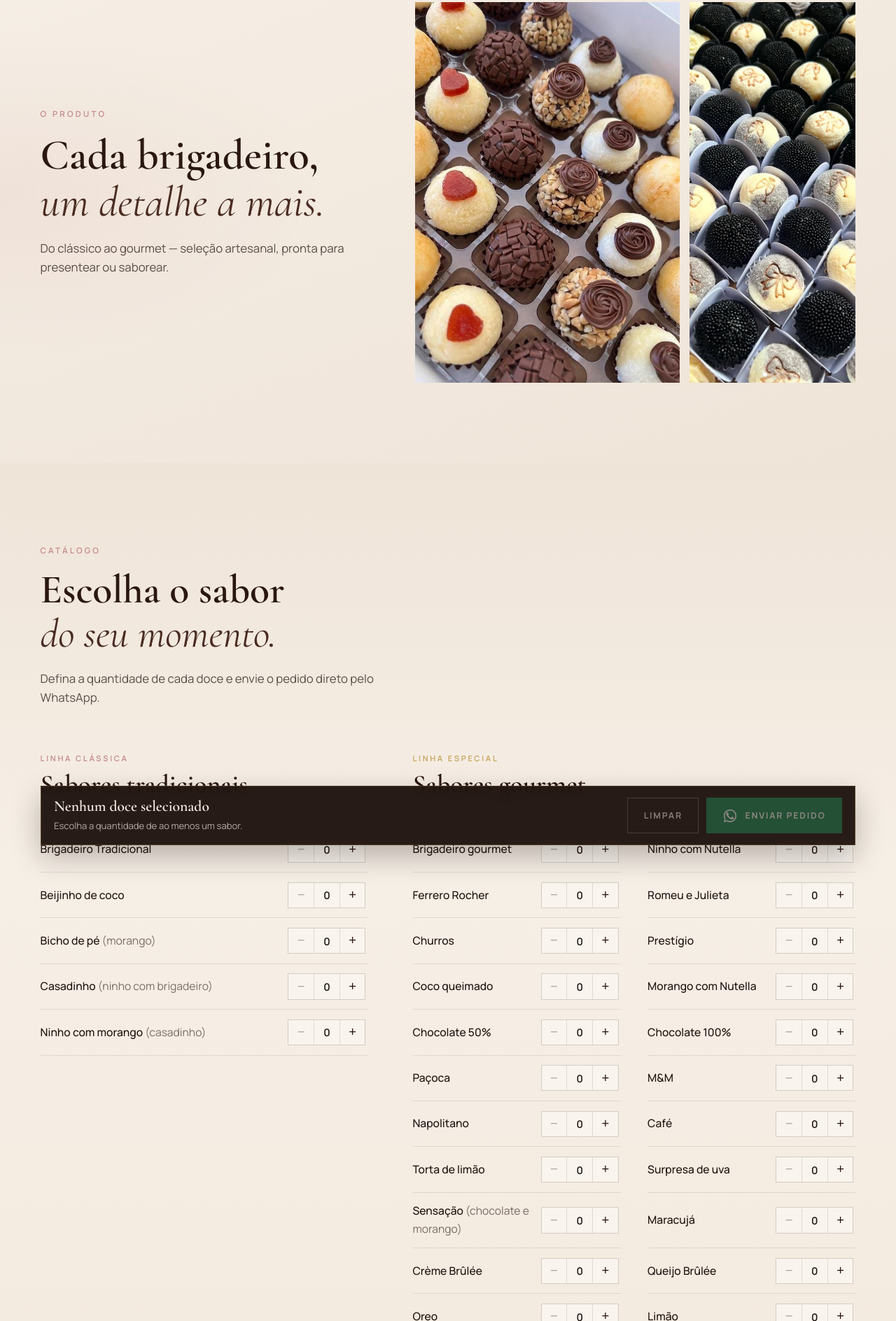
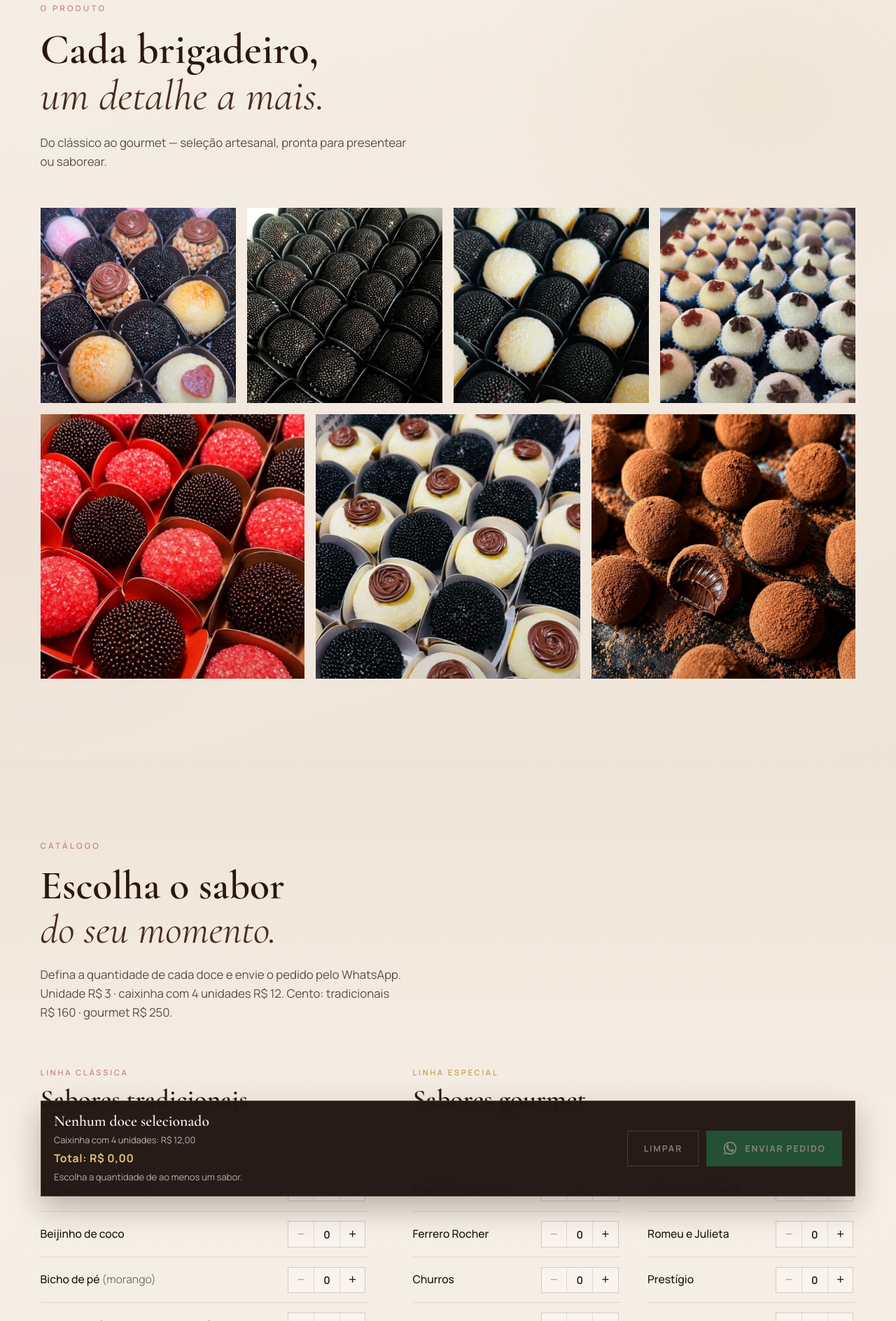
Before and after one commit to Davi-silv/Brigadeirice, a plain HTML site: page index.html in a window 1280 px wide. Shown: the part 912-2800 px from the top of the page at 70% size. Drawn offline with nearby package versions, Linux system fonts and the light colour scheme.

Commit message:
Refine sabores gallery and clarify catalog pricing.
Showcase new flavor photos in a responsive grid and surface unit, box, and cento prices in the order flow and WhatsApp message.

```diff
--- a/index.html
+++ b/index.html
@@ -53,13 +53,35 @@
         <h2>Cada brigadeiro,<br /><em>um detalhe a mais.</em></h2>
         <p class="section-copy">Do clássico ao gourmet — seleção artesanal, pronta para presentear ou saborear.</p>
       </div>
-      <div class="sabores__gallery" data-reveal>
-        <figure class="sabores__hero">
-          <img src="imagem/sabores.png" alt="Caixa com variedade de brigadeiros gourmet Brigadeirice" />
+
+      <div class="sabores__showcase" data-reveal>
+        <figure class="sabores__feature" style="--i:0">
+          <img src="imagem/sabores-variados.png" alt="Seleção variada de brigadeiros gourmet" loading="lazy" />
         </figure>
-        <figure class="sabores__side">
-          <img src="imagem/brigadeiro-2.png" alt="Close de brigadeiros tradicionais e brancos decorados" />
-        </figure>
+
+        <div class="sabores__stack">
+          <figure class="sabores__shot" style="--i:1">
+            <img src="imagem/sabores-tradicional.png" alt="Caixa de brigadeiros tradicionais com granulado" loading="lazy" />
+          </figure>
+          <figure class="sabores__shot" style="--i:2">
+            <img src="imagem/sabores-beijinho.png" alt="Brigadeiro tradicional e beijinho de coco" loading="lazy" />
+          </figure>
+        </div>
+
+        <div class="sabores__band">
+          <figure class="sabores__shot" style="--i:3">
+            <img src="imagem/sabores-romeu.png" alt="Docinhos Romeu e Julieta e Ninho" loading="lazy" />
+          </figure>
+          <figure class="sabores__shot" style="--i:4">
+            <img src="imagem/sabores-morango.png" alt="Brigadeiros de chocolate e bicho de pé" loading="lazy" />
+          </figure>
+          <figure class="sabores__shot" style="--i:5">
+            <img src="imagem/sabores-mix.png" alt="Mix de brigadeiros tradicionais e gourmet" loading="lazy" />
+          </figure>
+          <figure class="sabores__shot" style="--i:6">
+            <img src="imagem/sabores-trufa.png" alt="Trufas de chocolate com cacau" loading="lazy" />
+          </figure>
+        </div>
       </div>
     </section>
 
@@ -67,7 +89,7 @@
       <div class="catalogo__intro" data-reveal>
         <p class="section-label">Catálogo</p>
         <h2>Escolha o sabor<br /><em>do seu momento.</em></h2>
-        <p class="section-copy">Defina a quantidade de cada doce e envie o pedido direto pelo WhatsApp.</p>
+        <p class="section-copy">Defina a quantidade de cada doce e envie o pedido pelo WhatsApp. Unidade R$&nbsp;3 · caixinha com 4 unidades R$&nbsp;12. Cento: tradicionais R$&nbsp;160 · gourmet R$&nbsp;250.</p>
       </div>
 
       <form class="catalogo__form" id="pedido-form" data-reveal>
@@ -76,6 +98,7 @@
             <legend class="catalogo__head">
               <span class="catalogo__eyebrow">Linha clássica</span>
               <span class="catalogo__title">Sabores tradicionais</span>
+              <span class="catalogo__price">R$ 160 <small>o cento</small></span>
             </legend>
             <div class="catalogo__list">
               <div class="flavor" data-linha="tradicional">
@@ -190,6 +213,7 @@
             <legend class="catalogo__head">
               <span class="catalogo__eyebrow">Linha especial</span>
               <span class="catalogo__title">Sabores gourmet</span>
+              <span class="catalogo__price">R$ 250 <small>o cento</small></span>
             </legend>
             <div class="catalogo__list">
               <div class="flavor" data-linha="gourmet">
@@ -682,6 +706,8 @@
         <div class="catalogo__bar" id="pedido-bar">
           <div class="catalogo__bar-copy">
             <p class="catalogo__count" id="pedido-count">Nenhum doce selecionado</p>
+            <p class="catalogo__pack" id="pedido-pack">Caixinha com 4 unidades: R$ 12</p>
+            <p class="catalogo__total" id="pedido-total">Total: R$ 0,00</p>
             <p class="catalogo__hint" id="pedido-hint">Escolha a quantidade de ao menos um sabor.</p>
           </div>
           <div class="catalogo__bar-actions">
--- a/script.js
+++ b/script.js
@@ -1,5 +1,12 @@
 const WHATSAPP_NUMBER = "5522999315667";
 const MAX_QTY = 99;
+const UNIT_PRICE = 3;
+const BOX_SIZE = 4;
+const BOX_PRICE = 12;
+const PRICE_CENTO = {
+  tradicional: 160,
+  gourmet: 250,
+};
 
 const header = document.querySelector(".site-header");
 const toggle = document.querySelector(".nav-toggle");
@@ -71,6 +78,8 @@ if ("IntersectionObserver" in window) {
 
 const orderForm = document.querySelector("#pedido-form");
 const orderCount = document.querySelector("#pedido-count");
+const orderPack = document.querySelector("#pedido-pack");
+const orderTotal = document.querySelector("#pedido-total");
 const orderHint = document.querySelector("#pedido-hint");
 const orderBar = document.querySelector("#pedido-bar");
 const orderClear = document.querySelector("#pedido-limpar");
@@ -82,6 +91,12 @@ const clampQty = (value) => {
   if (Number.isNaN(number) || number < 0) return 0;
   return Math.min(MAX_QTY, number);
 };
+
+const formatMoney = (value) =>
+  value.toLocaleString("pt-BR", {
+    style: "currency",
+    currency: "BRL",
+  });
 
 const setQty = (input, value) => {
   const qty = clampQty(value);
@@ -108,7 +123,12 @@ const getSelectedFlavors = () => {
     const qty = clampQty(input.value);
     if (!qty) return;
 
-    const item = { name: input.dataset.name || input.value, qty };
+    const item = {
+      name: input.dataset.name || input.value,
+      qty,
+      total: qty * UNIT_PRICE,
+    };
+
     units += qty;
     kinds += 1;
 
@@ -119,31 +139,74 @@ const getSelectedFlavors = () => {
     }
   });
 
-  return { tradicionais, gourmet, units, kinds, total: units };
+  const boxes = Math.floor(units / BOX_SIZE);
+  const loose = units % BOX_SIZE;
+  const amount = units * UNIT_PRICE;
+
+  return {
+    tradicionais,
+    gourmet,
+    units,
+    kinds,
+    boxes,
+    loose,
+    total: units,
+    amount,
+  };
 };
 
 const formatItem = ({ name, qty }) => `${qty}x ${name}`;
 
-const buildWhatsAppMessage = ({ tradicionais, gourmet, total }) => {
+const formatPackSummary = ({ units, boxes, loose }) => {
+  if (!units) {
+    return `Caixinha com ${BOX_SIZE} unidades: ${formatMoney(BOX_PRICE)}`;
+  }
+
+  const parts = [];
+  if (boxes) {
+    parts.push(
+      boxes === 1
+        ? `1 caixinha (${BOX_SIZE} un.)`
+        : `${boxes} caixinhas (${boxes * BOX_SIZE} un.)`
+    );
+  }
+  if (loose) {
+    parts.push(loose === 1 ? "1 unidade avulsa" : `${loose} unidades avulsas`);
+  }
+
+  return parts.join(" + ");
+};
+
+const buildWhatsAppMessage = (selection) => {
+  const { tradicionais, gourmet, total, amount, boxes, loose } = selection;
+
   if (!total) {
     return "Olá! Gostaria de fazer um pedido na Brigadeirice.";
   }
 
-  const lines = ["Olá! Gostaria de fazer um pedido na Brigadeirice:", ""];
+  const lines = [
+    "Olá! Gostaria de fazer um pedido na Brigadeirice:",
+    "",
+    `*Tabela:* unidade ${formatMoney(UNIT_PRICE)} · caixinha com ${BOX_SIZE} = ${formatMoney(BOX_PRICE)}`,
+    `*Cento:* tradicionais R$ ${PRICE_CENTO.tradicional} · gourmet R$ ${PRICE_CENTO.gourmet}`,
+    "",
+  ];
 
   if (tradicionais.length) {
-    lines.push("*Sabores tradicionais:*");
+    lines.push(`*Sabores tradicionais* (cento R$ ${PRICE_CENTO.tradicional}):`);
     tradicionais.forEach((item) => lines.push(`- ${formatItem(item)}`));
     lines.push("");
   }
 
   if (gourmet.length) {
-    lines.push("*Sabores gourmet:*");
+    lines.push(`*Sabores gourmet* (cento R$ ${PRICE_CENTO.gourmet}):`);
     gourmet.forEach((item) => lines.push(`- ${formatItem(item)}`));
     lines.push("");
   }
 
   lines.push(`*Total de doces:* ${total}`);
+  lines.push(`*Montagem:* ${formatPackSummary({ units: total, boxes, loose })}`);
+  lines.push(`*Valor total:* ${formatMoney(amount)}`);
   lines.push("");
   lines.push("Aguardo o retorno para finalizar o pedido. 🙂");
   return lines.join("\n");
@@ -156,7 +219,7 @@ const buildWhatsAppUrl = (selection) => {
 
 const updateOrderUI = () => {
   const selection = getSelectedFlavors();
-  const { units, kinds } = selection;
+  const { units, kinds, amount, boxes, loose } = selection;
   const ready = units > 0;
 
   flavorInputs.forEach((input) => setQty(input, input.value));
@@ -173,9 +236,19 @@ const updateOrderUI = () => {
     }
   }
 
+  if (orderPack) {
+    orderPack.textContent = formatPackSummary({ units, boxes, loose });
+  }
+
+  if (orderTotal) {
+    orderTotal.textContent = ready
+      ? `Total: ${formatMoney(amount)}`
+      : `Total: ${formatMoney(0)}`;
+  }
+
   if (orderHint) {
     orderHint.textContent = ready
-      ? "Pronto! Envie o pedido pelo WhatsApp."
+      ? `Unidade ${formatMoney(UNIT_PRICE)} · caixinha ${formatMoney(BOX_PRICE)} · cento trad. R$ ${PRICE_CENTO.tradicional} · gourmet R$ ${PRICE_CENTO.gourmet}`
       : "Escolha a quantidade de ao menos um sabor.";
   }
 
--- a/styles.css
+++ b/styles.css
@@ -351,17 +351,17 @@ ul {
 /* Sabores */
 .sabores {
   display: grid;
-  grid-template-columns: minmax(0, 0.9fr) minmax(0, 1.2fr);
-  gap: clamp(1.5rem, 5vw, 4rem);
-  align-items: center;
+  gap: clamp(2rem, 5vw, 3.25rem);
   padding: var(--section-y) var(--page-x);
   background:
-    radial-gradient(ellipse 60% 50% at 0% 50%, color-mix(in srgb, var(--rose) 10%, transparent), transparent 60%),
-    linear-gradient(160deg, var(--cream) 0%, #efe4d8 100%);
+    radial-gradient(ellipse 55% 45% at 85% 20%, color-mix(in srgb, var(--gold) 8%, transparent), transparent 55%),
+    radial-gradient(ellipse 60% 50% at 0% 70%, color-mix(in srgb, var(--rose) 10%, transparent), transparent 60%),
+    linear-gradient(165deg, var(--cream) 0%, #efe4d8 100%);
 }
 
 .sabores__intro {
   min-width: 0;
+  max-width: 38rem;
 }
 
 .sabores__intro h2 {
@@ -379,39 +379,108 @@ ul {
   color: var(--chocolate-soft);
 }
 
-.sabores__gallery {
+.sabores__showcase {
   display: grid;
-  grid-template-columns: minmax(0, 1.35fr) minmax(0, 0.85fr);
-  gap: 0.85rem;
-  align-items: stretch;
-  min-height: clamp(18rem, 48vw, 34rem);
+  grid-template-columns: repeat(12, minmax(0, 1fr));
+  gap: clamp(0.65rem, 1.4vw, 1rem);
   min-width: 0;
 }
 
-.sabores__hero,
-.sabores__side {
+.sabores__feature,
+.sabores__shot {
   margin: 0;
   overflow: hidden;
   position: relative;
   min-width: 0;
   min-height: 0;
+  grid-column: span 3;
+  aspect-ratio: 1 / 1;
+  opacity: 0;
+  transform: translateY(24px);
 }
 
-.sabores__hero img,
-.sabores__side img {
+.sabores__stack,
+.sabores__band {
+  display: contents;
+}
+
+/* Primeira fileira: 4 iguais | Segunda fileira: 3 iguais */
+.sabores__band .sabores__shot:nth-child(n + 2) {
+  grid-column: span 4;
+}
+
+.sabores__showcase.is-visible .sabores__feature,
+.sabores__showcase.is-visible .sabores__shot {
+  animation: sabor-rise 0.95s var(--ease) both;
+  animation-delay: calc(var(--i, 0) * 85ms);
+}
+
+.sabores__feature::after,
+.sabores__shot::after {
+  content: "";
+  position: absolute;
+  inset: 0;
+  pointer-events: none;
+  background:
+    linear-gradient(
+      180deg,
+      transparent 55%,
+      color-mix(in srgb, var(--chocolate-deep) 18%, transparent) 100%
+    );
+  opacity: 0.55;
+  transition: opacity 0.5s ease;
+}
+
+.sabores__feature:hover::after,
+.sabores__shot:hover::after {
+  opacity: 0.25;
+}
+
+.sabores__feature img,
+.sabores__shot img {
   width: 100%;
   height: 100%;
   object-fit: cover;
-  transition: transform 1.2s var(--ease);
+  object-position: center;
+  transform: scale(1.03);
+  transition: transform 1.35s var(--ease);
+  will-change: transform;
 }
 
-.sabores__hero:hover img,
-.sabores__side:hover img {
-  transform: scale(1.04);
+.sabores__feature:nth-child(1) img {
+  object-position: center 40%;
 }
 
-.sabores__side {
-  min-height: 100%;
+.sabores__stack .sabores__shot:first-child img {
+  object-position: center 35%;
+}
+
+.sabores__stack .sabores__shot:last-child img {
+  object-position: center 45%;
+}
+
+.sabores__band .sabores__shot:nth-child(1) img {
+  object-position: center 30%;
+}
+
+.sabores__band .sabores__shot:nth-child(4) img {
+  object-position: center 55%;
+}
+
+.sabores__feature:hover img,
+.sabores__shot:hover img {
+  transform: scale(1.07);
+}
+
+@keyframes sabor-rise {
+  from {
+    opacity: 0;
+    transform: translateY(24px);
+  }
+  to {
+    opacity: 1;
+    transform: none;
+  }
 }
 
 .btn--ghost-dark {
@@ -504,7 +573,31 @@ ul {
   line-height: 1.15;
 }
 
+.catalogo__price {
+  display: inline-flex;
+  align-items: baseline;
+  gap: 0.35rem;
+  margin-top: 0.65rem;
+  font-family: var(--font-body);
+  font-size: 0.95rem;
+  font-weight: 700;
+  letter-spacing: 0.04em;
+  color: var(--rose);
+}
+
+.catalogo__price small {
+  font-size: 0.72rem;
+  font-weight: 600;
+  letter-spacing: 0.16em;
+  text-transform: uppercase;
+  color: color-mix(in srgb, var(--chocolate) 55%, transparent);
+}
+
 .catalogo__group--gourmet .catalogo__eyebrow {
+  color: var(--gold);
+}
+
+.catalogo__group--gourmet .catalogo__price {
   color: var(--gold);
 }
 
@@ -643,6 +736,20 @@ ul {
   font-size: clamp(1.15rem, 2.4vw, 1.35rem);
   font-weight: 600;
   line-height: 1.2;
+}
+
+.catalogo__total {
+  margin-top: 0.2rem;
+  font-size: 0.98rem;
+  font-weight: 700;
+  letter-spacing: 0.04em;
+  color: var(--gold-bright);
+}
+
+.catalogo__pack {
+  margin-top: 0.2rem;
+  font-size: 0.8rem;
+  color: color-mix(in srgb, var(--cream) 72%, transparent);
 }
 
 .catalogo__hint {
@@ -905,7 +1012,9 @@ ul {
   .hero__img,
   .hero__content,
   .hero__scroll span,
-  [data-reveal] {
+  [data-reveal],
+  .sabores__feature,
+  .sabores__shot {
     animation: none !important;
     transition: none !important;
     opacity: 1 !important;
@@ -949,11 +1058,17 @@ ul {
     order: -1;
   }
 
-  .sabores__gallery {
-    min-height: 0;
-    height: clamp(16rem, 48vw, 26rem);
-    grid-template-columns: minmax(0, 1.25fr) minmax(0, 0.85fr);
-    order: -1;
+  .sabores__showcase {
+    grid-template-columns: repeat(12, minmax(0, 1fr));
+  }
+
+  .sabores__feature,
+  .sabores__shot {
+    grid-column: span 3;
+  }
+
+  .sabores__band .sabores__shot:nth-child(n + 2) {
+    grid-column: span 4;
   }
 
   .essencia__list h2,
@@ -1112,21 +1227,20 @@ ul {
     display: none;
   }
 
-  .sabores__gallery {
-    grid-template-columns: 1fr;
-    height: auto;
-    gap: 0.75rem;
+  .sabores__showcase {
+    grid-template-columns: repeat(2, minmax(0, 1fr));
+    gap: 0.7rem;
   }
 
-  .sabores__hero,
-  .sabores__side {
-    aspect-ratio: 4 / 5;
-    min-height: 0;
-    height: auto;
+  .sabores__feature,
+  .sabores__shot,
+  .sabores__band .sabores__shot {
+    grid-column: span 1;
   }
 
-  .sabores__side {
-    aspect-ratio: 1 / 1;
+  /* Última imagem sozinha na fileira final, mesma largura das outras */
+  .sabores__band .sabores__shot:last-child {
+    grid-column: 1 / 2;
   }
 
   .essencia__media,
@@ -1228,9 +1342,9 @@ ul {
     transform: none;
   }
 
-  .sabores__hero:hover img,
-  .sabores__side:hover img {
-    transform: none;
+  .sabores__feature:hover img,
+  .sabores__shot:hover img {
+    transform: scale(1.03);
   }
 
   .flavor:hover {
```
Also changed, not shown: imagem/sabores-beijinho.png (added), imagem/sabores-mix.png (added), imagem/sabores-morango.png (added), imagem/sabores-romeu.png (added), imagem/sabores-tradicional.png (added), imagem/sabores-trufa.png (added), imagem/sabores-variados.png (added).
